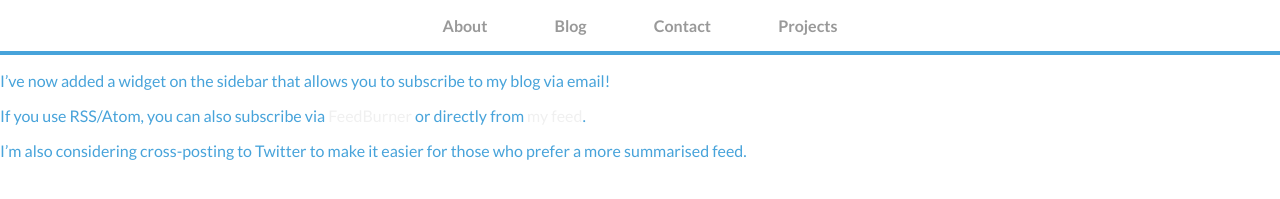
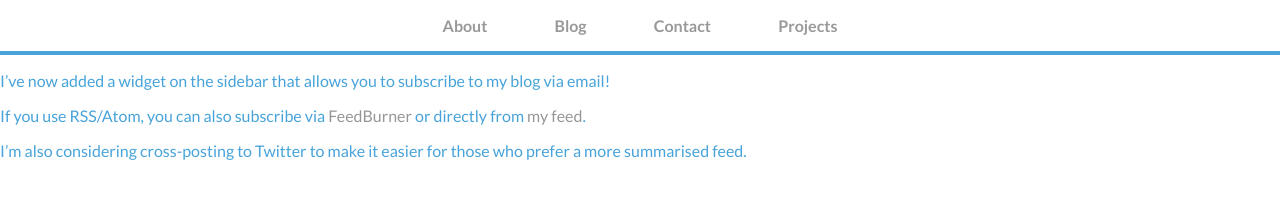
Before and after one commit to calvintam/calvintam.github.io, a Jekyll site: the page built from _posts/2014-03-16-you-can-now-subscribe-to-my-blog-.md, in a window 1280 px wide. Shown: the part 149-348 px from the top of the page. Built offline with Jekyll 4.4.1, drawn with Linux system fonts in a browser that asks for light colours; nearby versions of some CDN libraries; Markdown is read by kramdown in place of the engine named in the settings.

Commit message:
Hyperlinks are highlighted

```diff
--- a/assets/base/css/default.css
+++ b/assets/base/css/default.css
@@ -40,8 +40,8 @@ body {
 }
 
 a {
-	color: #f0f0f0;
-	text-decoration: none;
+	color: #969696;
+  text-decoration: none;
 }
 
 a:hover {
```
